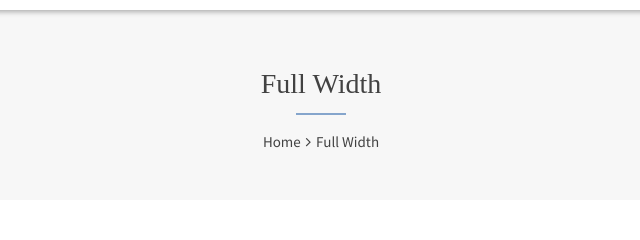
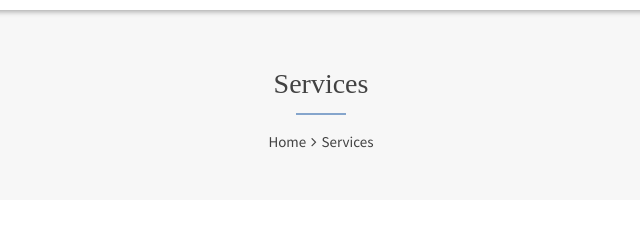
Before and after one commit to Mangoliciouz/OSSYWebsite, a plain HTML site: page services.html in a window 1280 px wide. Shown: the part 189-429 px from the top of the page, 319-959 px from the left. Drawn offline with Linux system fonts and the light colour scheme; some packages are replaced by stand-ins of ours; a web font is replaced by a local one.

Commit message:
Slight Wording Change

```diff
--- a/services.html
+++ b/services.html
@@ -147,9 +147,9 @@
 		</header>
 
 		<div id="page-header">
-			<h1>Full Width</h1>
+			<h1>Services</h1>
 			<div class="title-block3"></div>
-			<p><a href="#">Home</a><i class="fa fa-angle-right"></i>Full Width</p>
+			<p><a href="#">Home</a><i class="fa fa-angle-right"></i>Services</p>
 		</div>
 
 		<!-- BEGIN .content-wrapper -->
```
Also changed, not shown: corporate.html (+2 -2 lines).
